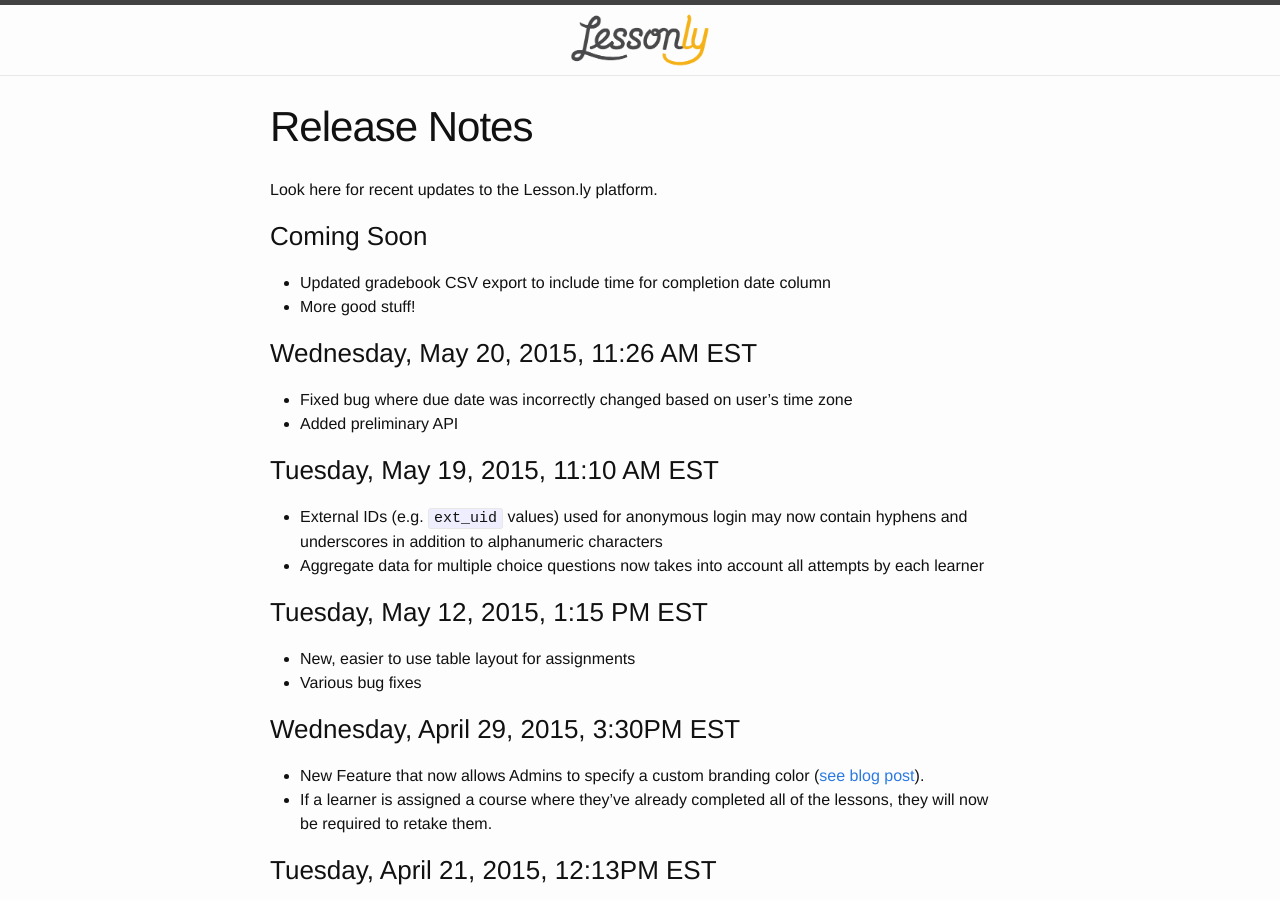
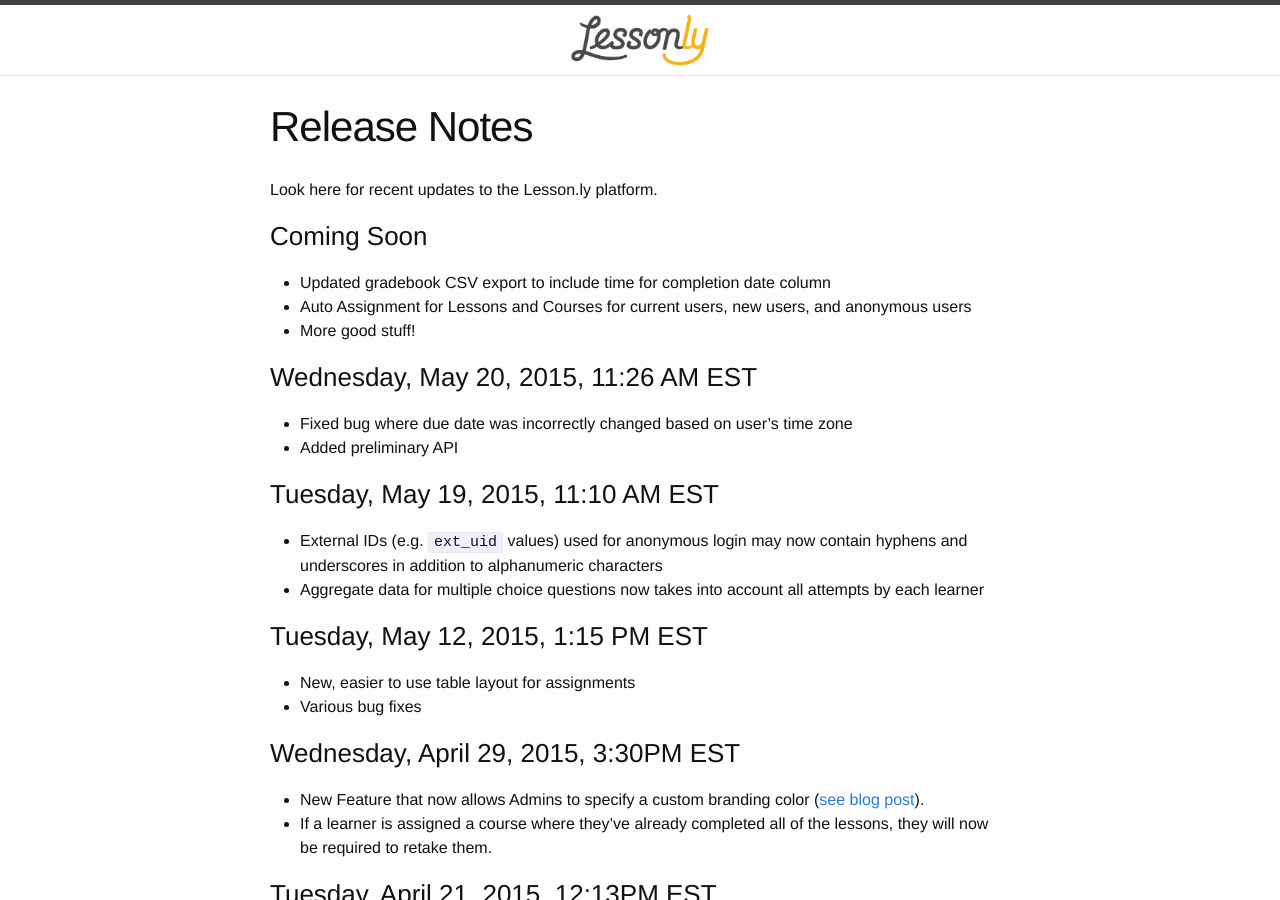
Before and after one commit to isabella232/lessonly.github.io, a Jekyll site: the page built from release-notes.md, in a window 1280 px wide and 900 px high. Built offline with Jekyll 4.4.1, drawn with Linux system fonts in a browser that asks for light colours.

Commit message:
Auto_assign added to release notes

```diff
--- a/release-notes.md
+++ b/release-notes.md
@@ -9,6 +9,7 @@
 ### Coming Soon
 
 - Updated gradebook CSV export to include time for completion date column
+- Auto Assignment for Lessons and Courses for current users, new users, and anonymous users
 - More good stuff!
 
 ### Wednesday, May 20, 2015, 11:26 AM EST
```
